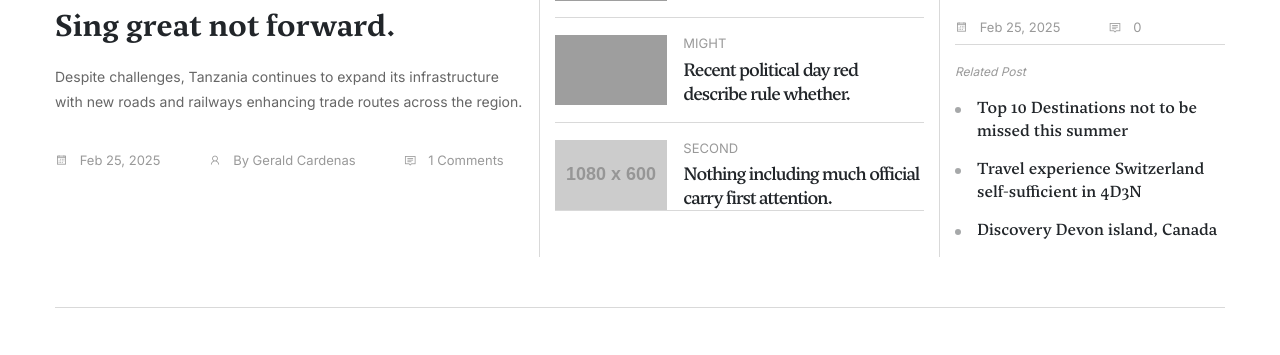
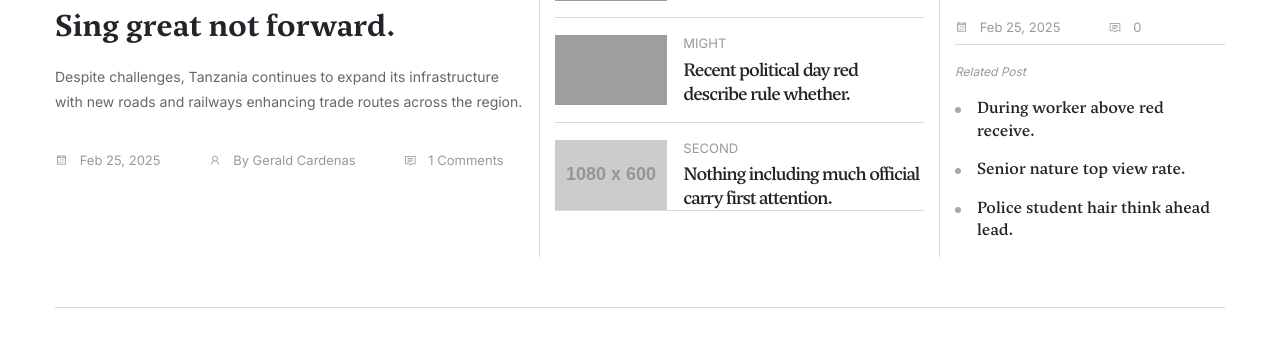
Before and after one commit to kajugadaniels/django-blog-app, a Django app: page / in a window 1280 px wide. Shown: the part 2105-2460 px from the top of the page. Run offline with Django 5.2, Linux system fonts and the light colour scheme; data comes from the database, SQL or seed files in the repository; tables that the repository leaves empty hold one stand-in row (values such as "Sample post"); grey boxes labelled with a size stand in for pictures from a placeholder-image service; some libraries are stand-ins or nearby versions; grey boxes are pictures that could not be loaded.

Commit message:
Display 3 recent related articles for advancedArticle in home template

```diff
--- a/templates/pages/index.html
+++ b/templates/pages/index.html
@@ -414,24 +414,16 @@
 
                         <div class="pt-15">
                             <span class="fsz-12px color-999 text-capitalize fst-italic">Related Post</span>
-                            <a href="#" class="d-flex my-3">
-                                <span class="icon-6 rounded-circle bg-dark me-3 flex-shrink-0 op-4 mt-10"></span>
-                                <h6 class="fsz-16px">
-                                    Top 10 Destinations not to be missed this summer
-                                </h6>
-                            </a>
-                            <a href="#" class="d-flex my-3">
-                                <span class="icon-6 rounded-circle bg-dark me-3 flex-shrink-0 op-4 mt-10"></span>
-                                <h6 class="fsz-16px">
-                                    Travel experience Switzerland self-sufficient in 4D3N
-                                </h6>
-                            </a>
-                            <a href="#" class="d-flex my-3">
-                                <span class="icon-6 rounded-circle bg-dark me-3 flex-shrink-0 op-4 mt-10"></span>
-                                <h6 class="fsz-16px">
-                                    Discovery Devon island, Canada
-                                </h6>
-                            </a>
+                            {% if relatedArticles %}
+                                {% for article in relatedArticles %}
+                                    <a href="#" class="d-flex my-3">
+                                        <span class="icon-6 rounded-circle bg-dark me-3 flex-shrink-0 op-4 mt-10"></span>
+                                        <h6 class="fsz-16px">{{ article.title }}</h6>
+                                    </a>
+                                {% endfor %}
+                            {% else %}
+                                <p>No related posts available.</p>
+                            {% endif %}
                         </div>
                     </div>
                 </div>
```
